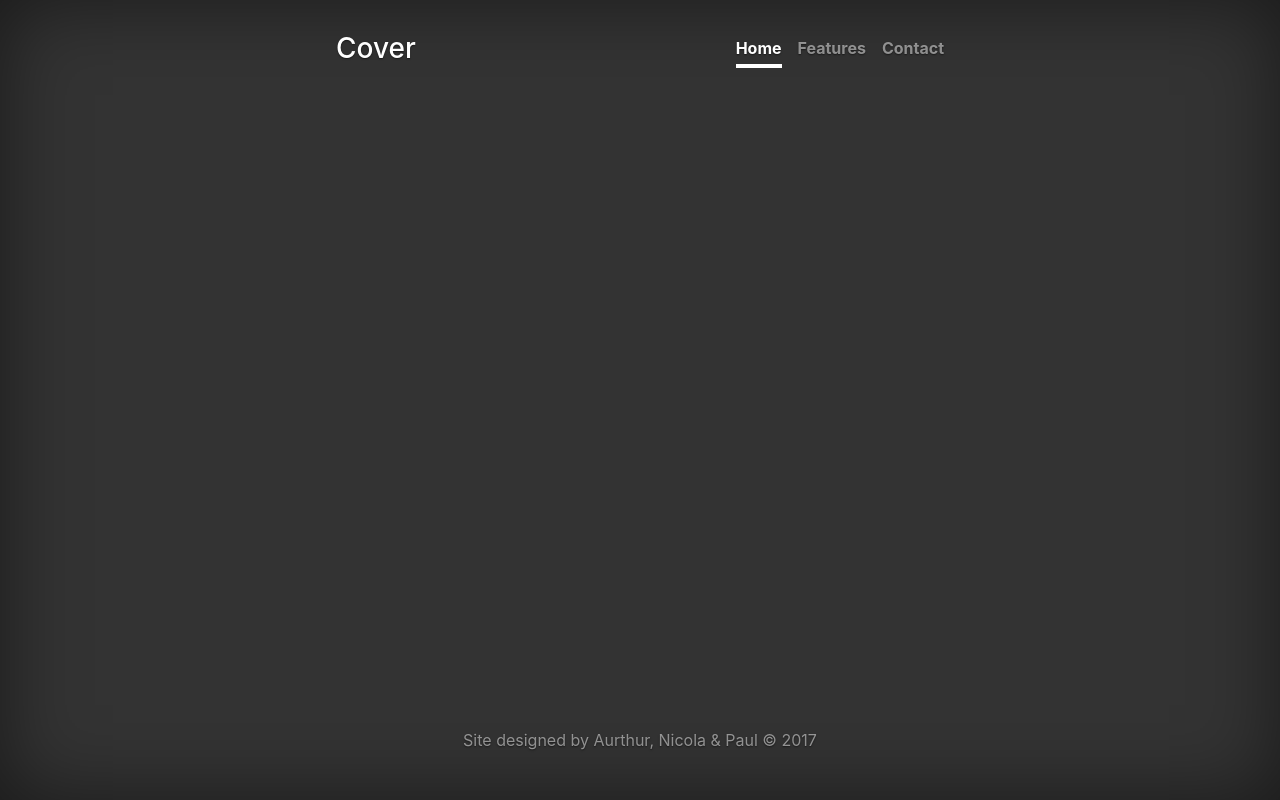
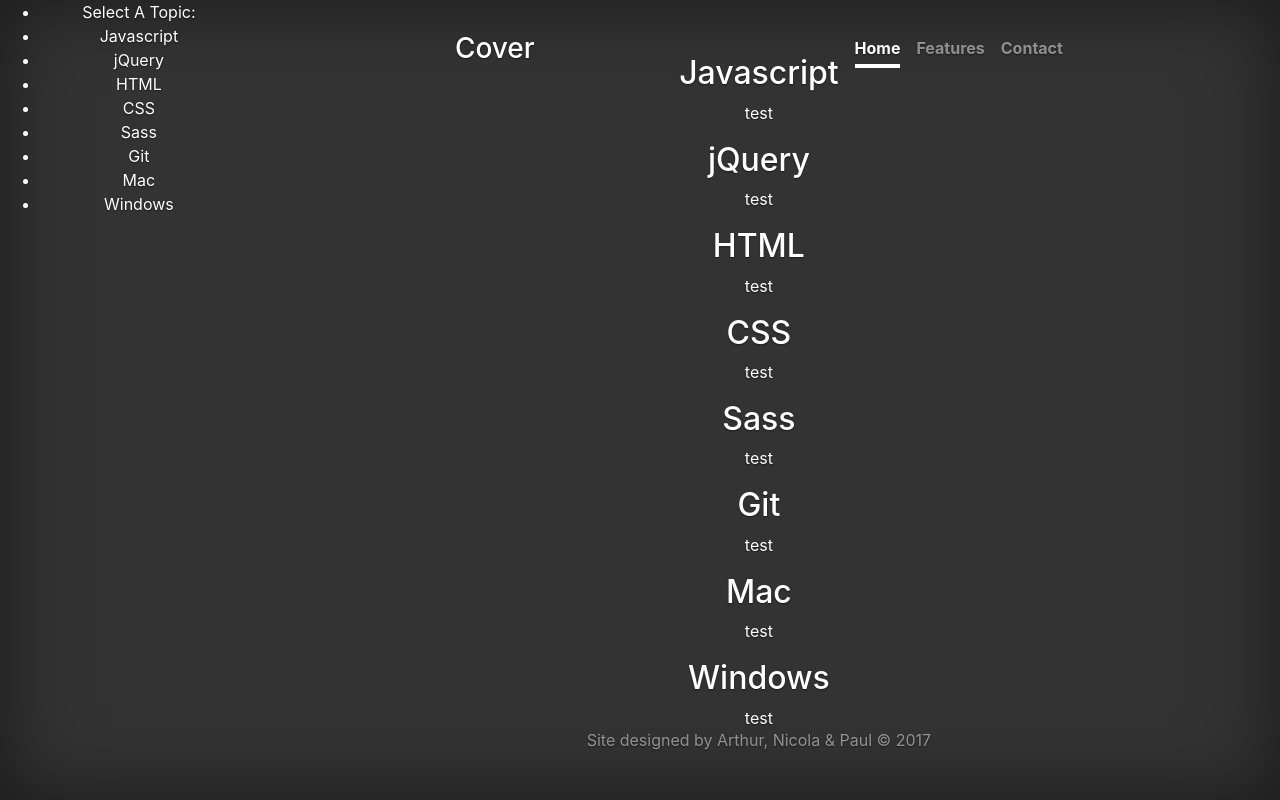
Before and after one commit to arthurg90/cheat-sheet-site, a website: page index.html in a window 1280 px wide. Drawn offline with Linux system fonts and the light colour scheme.

Commit message:
createdivs and paragraphs for main content

```diff
--- a/index.html
+++ b/index.html
@@ -7,10 +7,44 @@
 		<meta name="viewport" content="width=device-width, initial-scale=1, shrink-to-fit=no">
 
 		<!-- Bootstrap CSS -->
-		<link rel="stylesheet" href="css/styles.css"">
+		<link rel="stylesheet" href="css/styles.css">
 	</head>
 	<body>
 		 <div class="site-wrapper">
+
+		 	 <!-- Sidebar -->
+			        <div id="sidebar-wrapper">
+			            <ul class="sidebar-nav">
+			                <li class="sidebar-brand">
+			                        Select A Topic:
+			                </li>
+			                <li>
+			                    <a href="#">Javascript</a>
+			                </li>
+			                <li>
+			                    <a href="#">jQuery</a>
+			                </li>
+			                <li>
+			                    <a href="#">HTML</a>
+			                </li>
+			                <li>
+			                    <a href="#">CSS</a>
+			                </li>
+			                <li>
+			                    <a href="#">Sass</a>
+			                </li>
+			                <li>
+			                    <a href="#">Git</a>
+			                </li>
+			                <li>
+			                    <a href="#">Mac</a>
+			                </li>
+			                <li>
+			                    <a href="#">Windows</a>
+			                </li>
+			            </ul>
+			        </div>
+			        <!-- /#sidebar-wrapper -->
 
 			<div class="site-wrapper-inner">
 
@@ -27,12 +61,46 @@
 						</div>
 					</header>
 
-					<main
+					<main>
+						<div class="content">
+							<div class=section>
+								<h2 id="1">Javascript</h2>
+								<p>test</p>
+							</div>
+							<div class=section>
+								<h2 id="2">jQuery</h2>
+								<p>test</p>
+							</div>
+							<div class=section>
+								<h2 id="3">HTML</h2>
+								<p>test</p>
+							</div>
+							<div class=section>
+								<h2 id="4">CSS</h2>
+								<p>test</p>
+							</div>
+							<div class=section>
+								<h2 id="5">Sass</h2>
+								<p>test</p>
+							</div>
+							<div class=section>
+								<h2 id="6">Git</h2>
+								<p>test</p>
+							</div>
+							<div class=section>
+								<h2 id="7">Mac</h2>
+								<p>test</p>
+							</div>
+							<div class=section>
+								<h2 id="8">Windows</h2>
+								<p>test</p>
+							</div>
+						</div>
 					</main>
 
 					<footer class="mastfoot">
 						<div class="inner">
-							<p>Site designed by Aurthur, Nicola & Paul &copy; 2017</p>
+							<p>Site designed by Arthur, Nicola & Paul &copy; 2017</p>
 						</div>
 					</footer>
 
```
